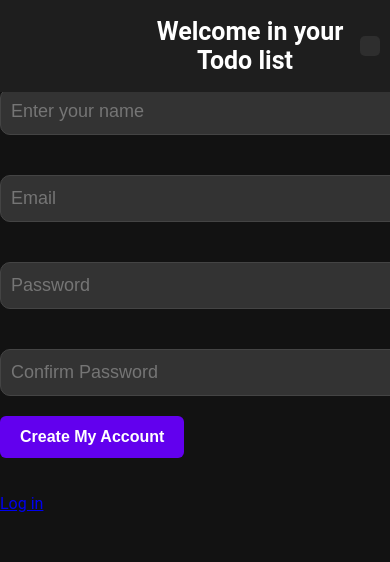
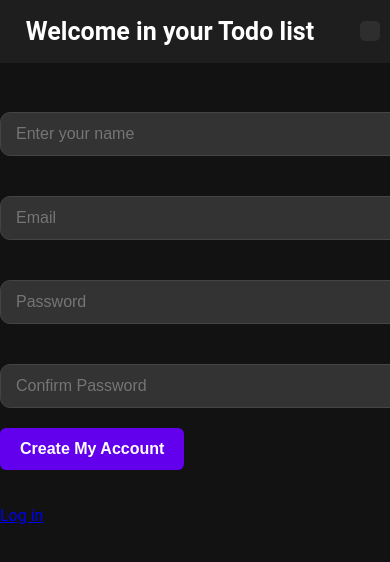
Before and after one commit to marou95/todo-react, a React (Create React App) app: page /register in a window 390 px wide. Shown: the top 562 px of the page. Built offline with nearby package versions, Linux system fonts and the light colour scheme.

Commit message:
Fix css //todo fix responsive mobile

```diff
--- a/src/App.js
+++ b/src/App.js
@@ -41,19 +41,19 @@ const styles = {
     alignItems: "center",
     overflowY: "auto",
   },
-  header: {
-    textAlign: "center",
-    padding: "20px 0",
-    fontSize: "32px",
-    fontWeight: "bold",
-    color: "#ffffff",
-    backgroundColor: "#1e1e1e",
-    width: "100%",
-    position: "fixed",
-    top: -20,
-    left: 0,
-    zIndex: 10,
-  },
+  // header: {
+  //   textAlign: "center",
+  //   padding: "20px 0",
+  //   fontSize: "32px",
+  //   fontWeight: "bold",
+  //   color: "#ffffff",
+  //   backgroundColor: "#1e1e1e",
+  //   width: "100%",
+  //   position: "fixed",
+  //   top: -20,
+  //   left: 0,
+  //   zIndex: 10,
+  // },
 };
 
 export default App;
--- a/src/components/Header.js
+++ b/src/components/Header.js
@@ -62,7 +62,6 @@ const styles = {
     fontSize: "25px",
     fontWeight: "bold",
     color: "#ffffff",
-    marginLeft: "150px",
     flex: 1, // Permet de laisser de la place à droite pour le bouton
   },
   headerName: {
@@ -85,6 +84,7 @@ const styles = {
     backgroundColor: "#2e2e2e",
     color: "#ffffff",
     fontWeight: "bold",
+    whiteSpace: "nowrap", // Empêcher le débordement
   },
   loginButton: {
     backgroundColor: "#007bff",
@@ -107,13 +107,38 @@ const styles = {
     fontSize: "16px",
   },
 };
+// Media query pour mobile (iPhone 14 Pro Max: ~428px)
+const styleSheet = document.styleSheets[0];
+const mobileStyles = `
+  @media (max-width: 428px) {
+    .header {
+      font-size: 18px; /* Réduire la taille du titre */
+    }
+    .headerName {
+      font-size: 16px; /* Réduire la taille du nom */
+    }
+    .userInfo {
+      flexDirection: column; /* Empiler verticalement */
+      alignItems: center;
+    }
+    .userEmail {
+      font-size: 10px; /* Réduire la taille de l'email */
+      padding: 3px;
+    }
+    .loginButton, .disconnectButton {
+      font-size: 12px; /* Réduire la taille des boutons */
+      padding: 6px 10px;
+    }
+  }
+`;
+styleSheet.insertRule(mobileStyles, styleSheet.cssRules.length);
+
 // Inline @keyframes animation for the gradient
-const styleSheet = document.styleSheets[0];
 const keyframes = `
-@keyframes shine {
-  0% { background-position: 0%; }
-  100% { background-position: 200%; }
-}
+  @keyframes shine {
+    0% { background-position: 0%; }
+    100% { background-position: 200%; }
+  }
 `;
 styleSheet.insertRule(keyframes, styleSheet.cssRules.length);
 
--- a/src/components/Login.js
+++ b/src/components/Login.js
@@ -37,7 +37,6 @@ const Login = () => {
 
   return (
     <div style={styles.container}>
-      <h2>Login</h2>
       <form onSubmit={handleLogin} style={styles.form}>
         {errorMessage && <p style={styles.error}>{errorMessage}</p>}
         <input
@@ -79,6 +78,17 @@ const Login = () => {
 };
 
 const styles = {
+  container: {
+    display: "flex",
+    flexDirection: "column",
+    justifyContent: "center",
+    alignItems: "center",
+    backgroundColor: "#121212",
+    color: "#ffffff",
+    margin: 0,
+    padding: 0,
+    height: "55vh",
+  },
   input: {
     backgroundColor: "#333333",
     color: "#ffffff",
@@ -88,7 +98,7 @@ const styles = {
     width: "100%",
     marginTop: "20px",
     marginBottom: "20px",
-    fontSize: "18px",
+    fontSize: "16px",
     outline: "none",
   },
 
--- a/src/components/Register.js
+++ b/src/components/Register.js
@@ -50,7 +50,6 @@ const Register = () => {
 
   return (
     <div style={styles.container}>
-      <h2>Register</h2>
       <form onSubmit={handleRegister} style={styles.form}>
         {errorMessage && <p style={styles.error}>{errorMessage}</p>}
         <input
@@ -88,9 +87,9 @@ const Register = () => {
         {isLoading ? (
           <ClipLoader size={20} color="#ffffff" /> // Spinner stylisé
         ) : (
-        <button type="submit" style={styles.registerButton}>
-          Create My Account
-        </button>
+          <button type="submit" style={styles.registerButton}>
+            Create My Account
+          </button>
         )}
 
       </form>
@@ -102,17 +101,23 @@ const Register = () => {
 };
 
 const styles = {
+  container: {
+    display: "flex",
+    flexDirection: "column",
+    justifyContent: "center",
+    height: "75vh",
+
+  },
   input: {
-
     backgroundColor: "#333333",
     color: "#ffffff",
     border: "1px solid #444444",
     borderRadius: "10px",
-    padding: "12px 10px",
+    padding: "12px 15px",
     width: "100%",
     marginTop: "20px",
     marginBottom: "20px",
-    fontSize: "18px",
+    fontSize: "16px",
     outline: "none",
   },
 
```
